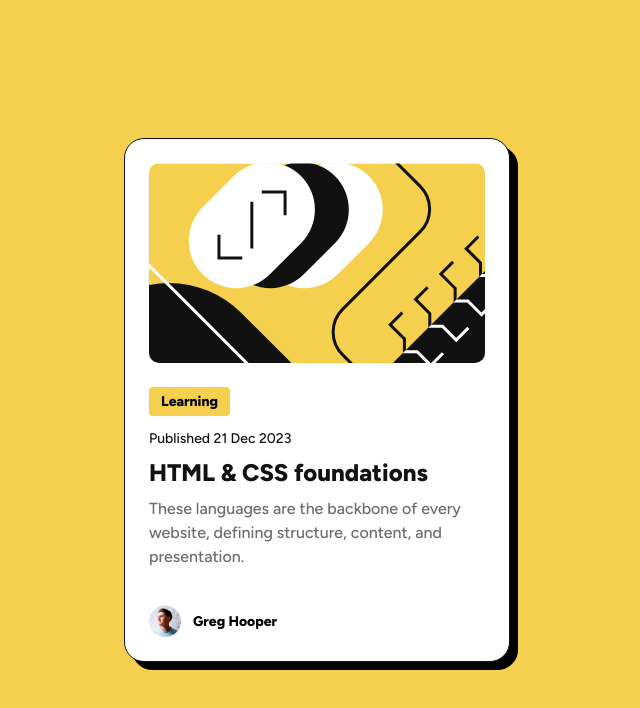
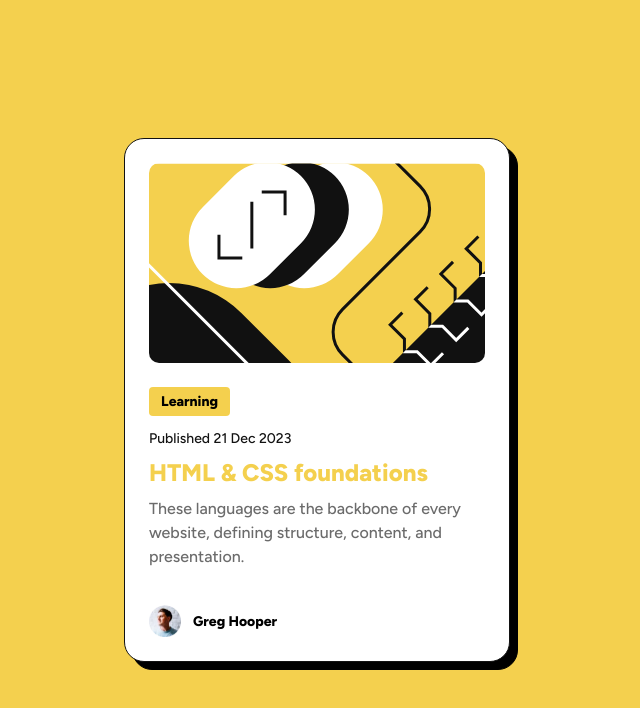
Before and after one commit to hirekarl/lab_3.3_bootstrap_refactor, a plain HTML site: page 02_blog_preview_card/index.html in a window 1280 px wide. In both pictures the pointer is over the element 640 px from the left and 473 px from the top of the page. Shown: the whole page, without its empty margins (323-963 px from the left). Drawn offline with Linux system fonts and the light colour scheme.

Commit message:
Implemented hover state on blog title

```diff
--- a/02_blog_preview_card/style.css
+++ b/02_blog_preview_card/style.css
@@ -125,6 +125,11 @@ body {
     max-width: 100%;
 }
 
+.blog-title:hover {
+    color: var(--color-yellow);
+    cursor: pointer;
+}
+
 .blog-description {
     color: var(--color-gray-500);
     font-size: 16px;
```
Also changed, not shown: README.md.
